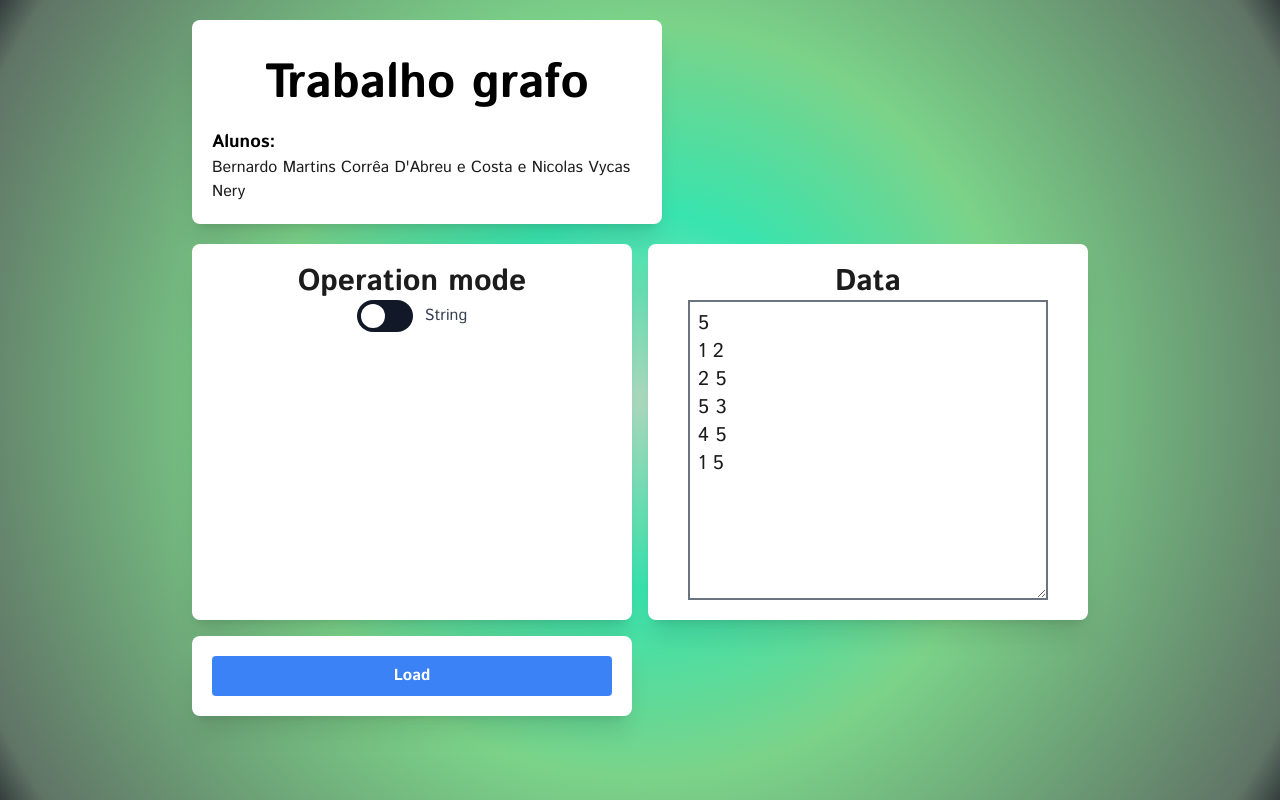
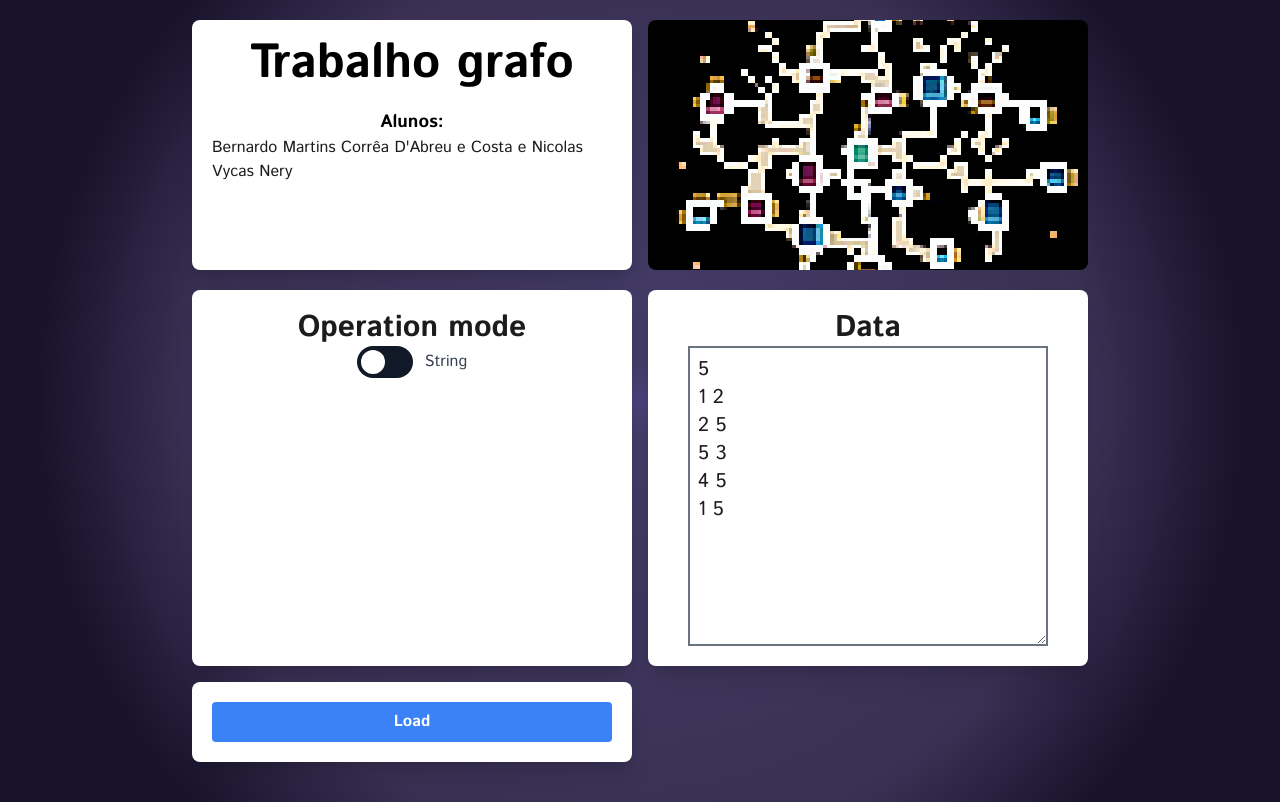
Before and after one commit to tomast1337/trabalho-grafos, a React (Vite) app: page / in a window 1280 px wide. Built offline with nearby package versions, Linux system fonts and the light colour scheme.

Commit message:
Improvements in the header

```diff
--- a/src/App.tsx
+++ b/src/App.tsx
@@ -162,12 +162,24 @@ const App = () => {
   return (
     <main>
       <article className="mx-auto w-full max-w-4xl grid grid-cols-1">
-        <header className="w-[470px] bg-white shadow-xl rounded-lg p-5 my-5">
-          <h1 className="text-5xl text-center font-bold text-black my-5">
-            Trabalho grafo
-          </h1>
-          <h2 className="text-lg  font-bold text-black mt-5">Alunos:</h2>
-          <p>Bernardo Martins Corrêa D'Abreu e Costa e Nicolas Vycas Nery</p>
+        <header>
+          <section className="grid grid-cols-2 gap-4 w-full mb-5 my-5">
+            <div className="flex flex-col items-center bg-white shadow-xl rounded-lg p-5">
+              <h1 className="text-5xl text-center font-bold text-black ">
+                Trabalho grafo
+              </h1>
+              <h2 className="text-lg  font-bold text-black mt-5">Alunos:</h2>
+              <p>
+                Bernardo Martins Corrêa D'Abreu e Costa e Nicolas Vycas Nery
+              </p>
+            </div>
+
+            <img
+              src="/graph.svg"
+              alt="logo"
+              className="w-full h-[250px] object-cover rounded-lg"
+            />
+          </section>
         </header>
 
         <section className="grid grid-cols-2 gap-4 w-full mb-5">
--- a/src/index.css
+++ b/src/index.css
@@ -14,11 +14,11 @@ body {
     background: rgb(63,94,251);
     background: radial-gradient(
     circle,
-    #AEDCC0 0%,
-    #38E4AE 25%,
-    #7bd389 50%,
-    #607466 95%,
-    #343E3D 100%);
+    #4A437A 0%,
+    #443C68 5%,
+    #393053 60%,
+    #18122B 80%
+    );
     background-repeat: no-repeat;
     background-attachment: fixed;
     background-size: cover;
```
Also changed, not shown: public/graph.svg (added).
